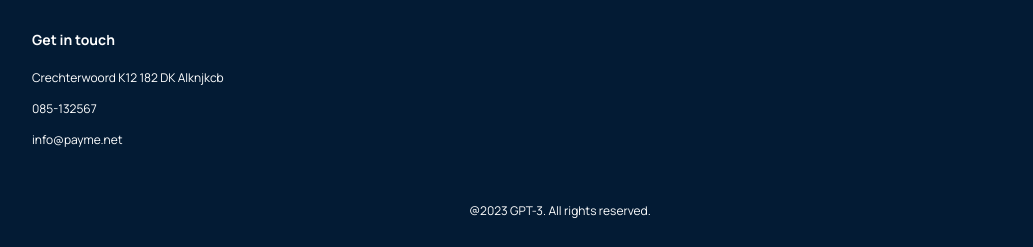
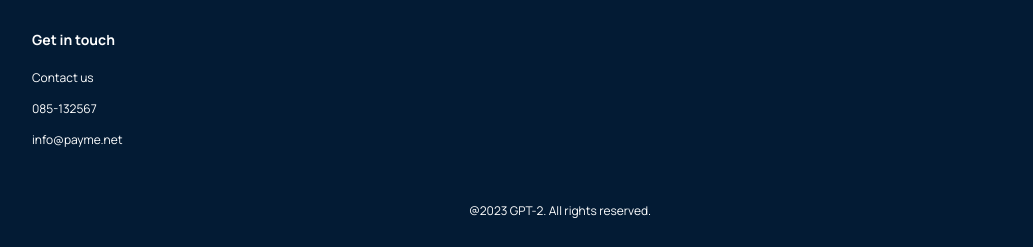
Before and after one commit to MirRiyadh/Modern-GPT-3, a React (Create React App) app: page / in a window 1280 px wide. Shown: the part 5071-5318 px from the top of the page, without its empty margins (80-1113 px from the left). Built offline with nearby package versions, Linux system fonts and the light colour scheme.

Commit message:
change text

```diff
--- a/src/containers/footer/Footer.js
+++ b/src/containers/footer/Footer.js
@@ -37,14 +37,14 @@ const Footer = () => {
         </div>
         <div className="gpt3_footer_links_div">
           <h4>Get in touch</h4>
-          <p>Crechterwoord K12 182 DK Alknjkcb</p>
+          <p>Contact us</p>
           <p>085-132567</p>
           <p>info@payme.net</p>
         </div>
       </div>
 
       <div className="gpt3_footer_copyright">
-        <p>@2023 GPT-3. All rights reserved.</p>
+        <p>@2023 GPT-2. All rights reserved.</p>
       </div>
     </div>
   );
```
